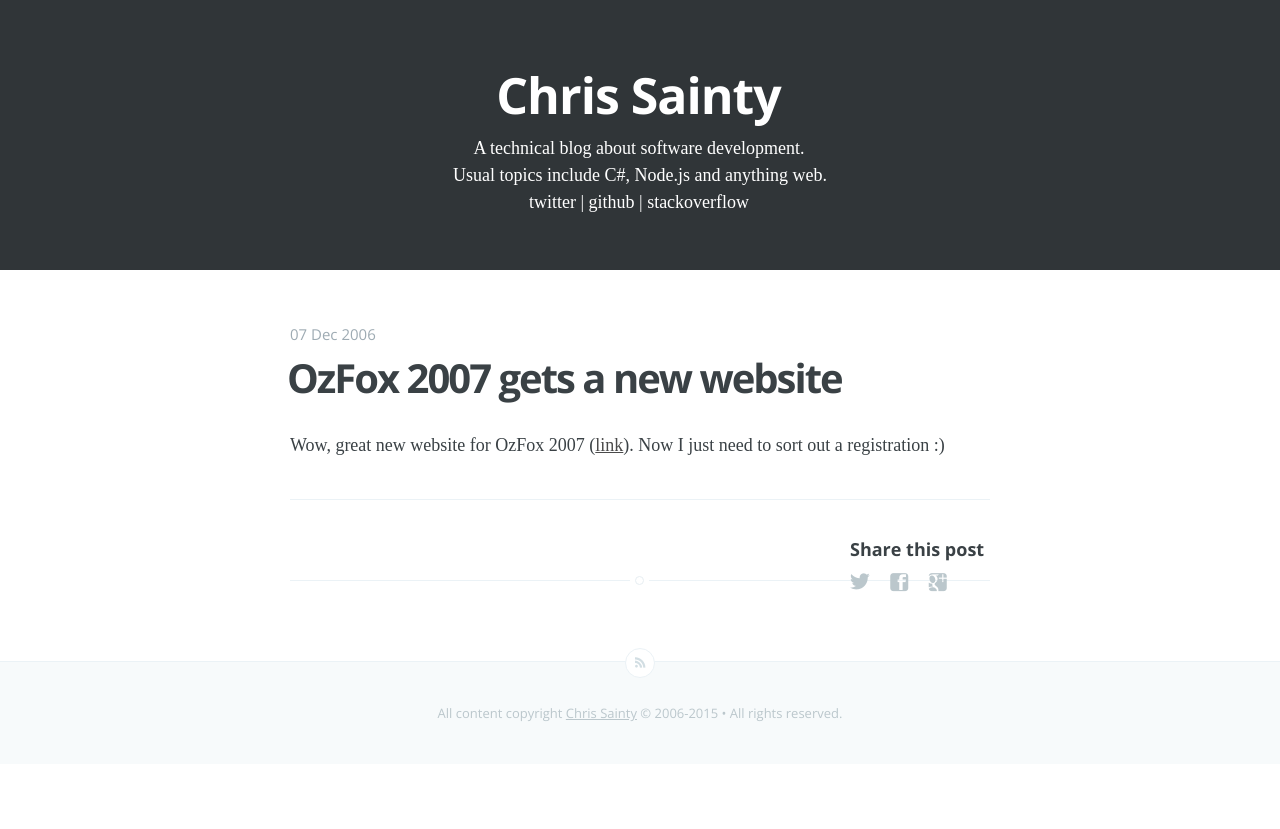
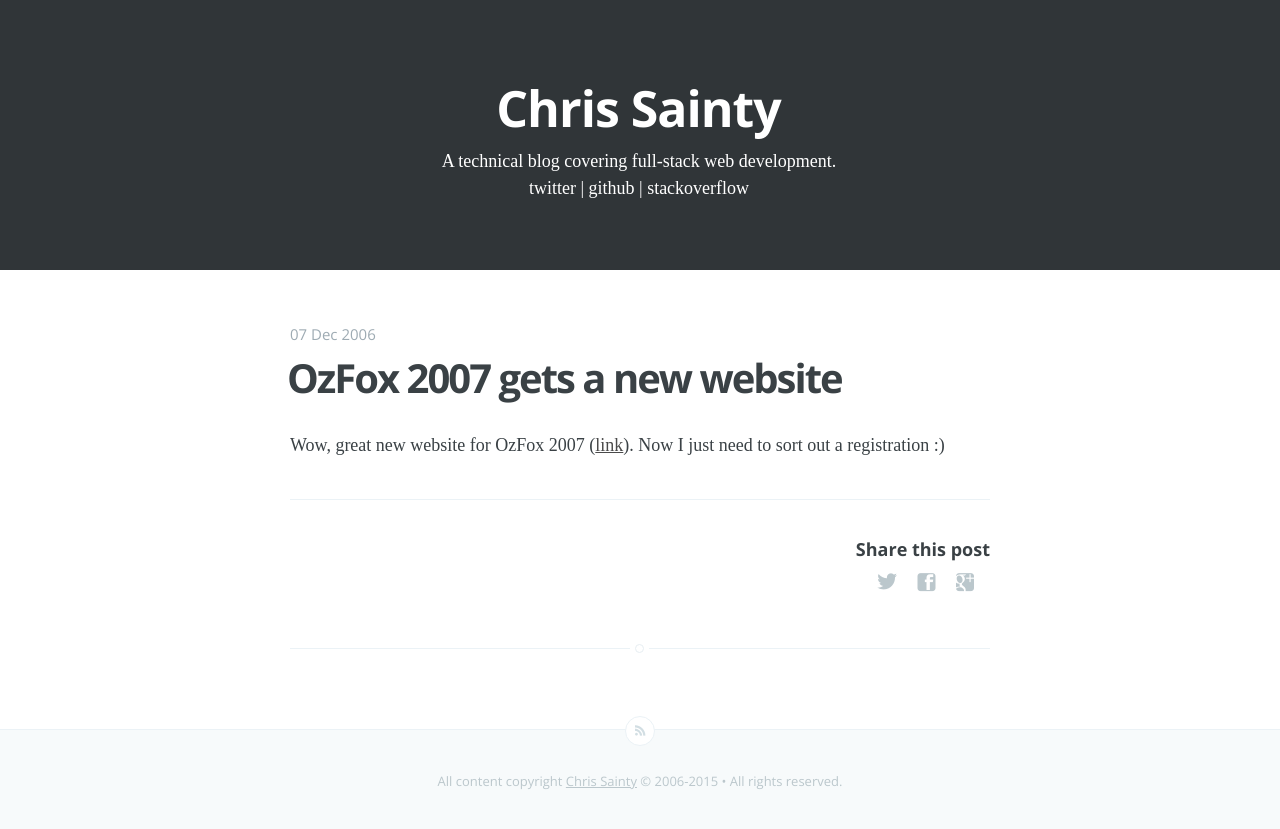
Before and after one commit to csainty/csainty.github.io, a Jekyll site: the page built from _posts/2006-12-07-ozfox-2007-gets-new-website.md, in a window 1280 px wide. Shown: the top 829 px of the page. Built offline with Jekyll 4.4.1, drawn with Linux system fonts in a browser that asks for light colours; some web fonts are replaced; Markdown is read by kramdown in place of the engine named in the settings.

Commit message:
Metadata update

```diff
--- a/_config.yml
+++ b/_config.yml
@@ -1,6 +1,6 @@
 name: Chris Sainty
 author: Chris Sainty
-description: A technical blog about software development. Usual topics include C#, Node.js and anything web.
+description: A technical blog covering full-stack web development.
 markdown: redcarpet
 paginate: 5
 highlighter: pygments
--- a/_layouts/default.html
+++ b/_layouts/default.html
@@ -21,7 +21,7 @@
           <div id="site-head-content" class="inner">
 
               <h1 class="blog-title"><a href="{{site.url}}">{{site.name}}</a></h1>
-              <h2 class="blog-description">A technical blog about software development.<br>Usual topics include C#, Node.js and anything web.</h2>
+              <h2 class="blog-description">A technical blog covering full-stack web development.</h2>
               <h2 class="blog-description"><a href="http://twitter.com/csainty" rel="external">twitter</a> | <a href="http://github.com/csainty" rel="external">github</a> | <a href="http://stackoverflow.com/users/625695/chris-sainty" rel="external">stackoverflow</a></h2>
           </div>
       </div>
--- a/css/main.css
+++ b/css/main.css
@@ -560,6 +560,7 @@
     margin: 4rem 0 0 0;
     padding: 4rem 0 0 0;
     border-top: #EBF2F6 1px solid;
+    text-align: right;
 }
 
 .post-footer h4 {
@@ -583,10 +584,8 @@
    to be flexible at smaller screen sizes while the share
    links remain at a fixed width the whole time */
 .post-footer .share {
-    position: absolute;
-    top: 4rem;
-    right: 0;
     width: 140px;
+    display: inline-block;
 }
 
 .post-footer .share a {
```
